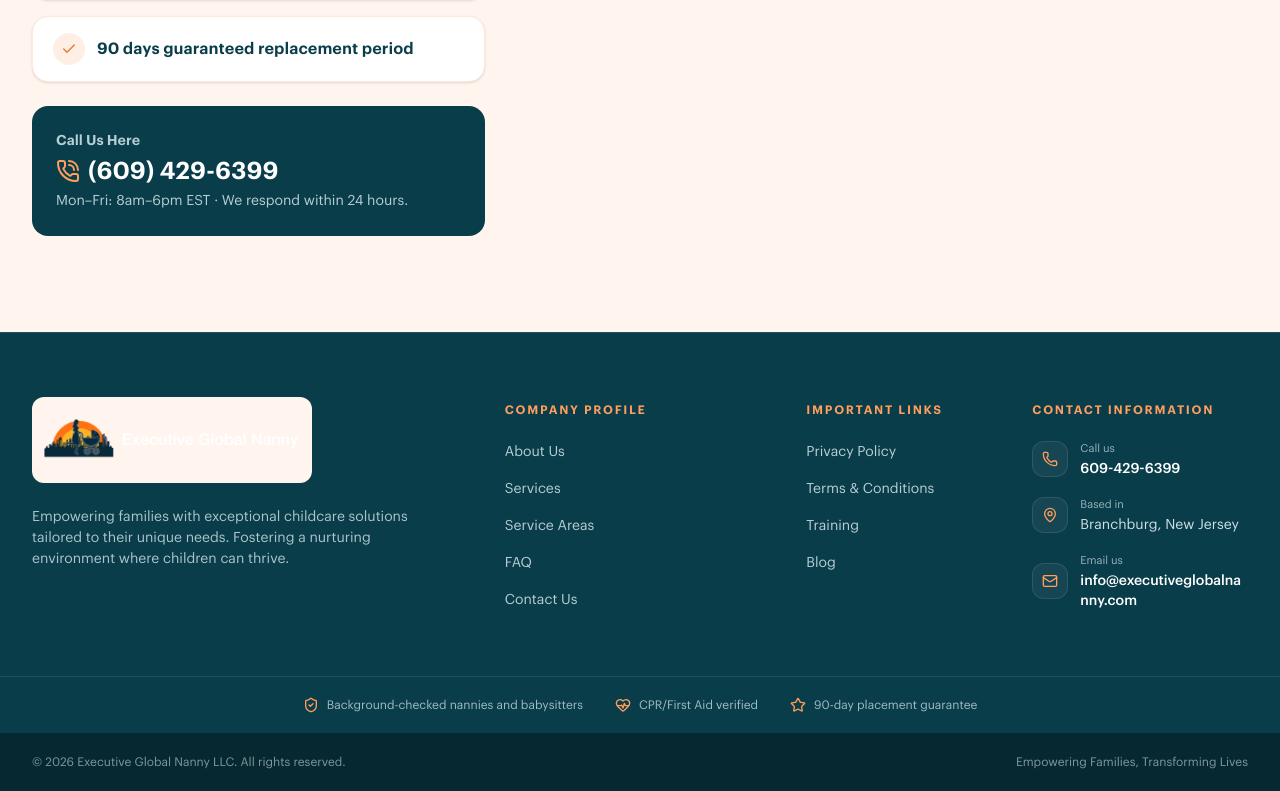
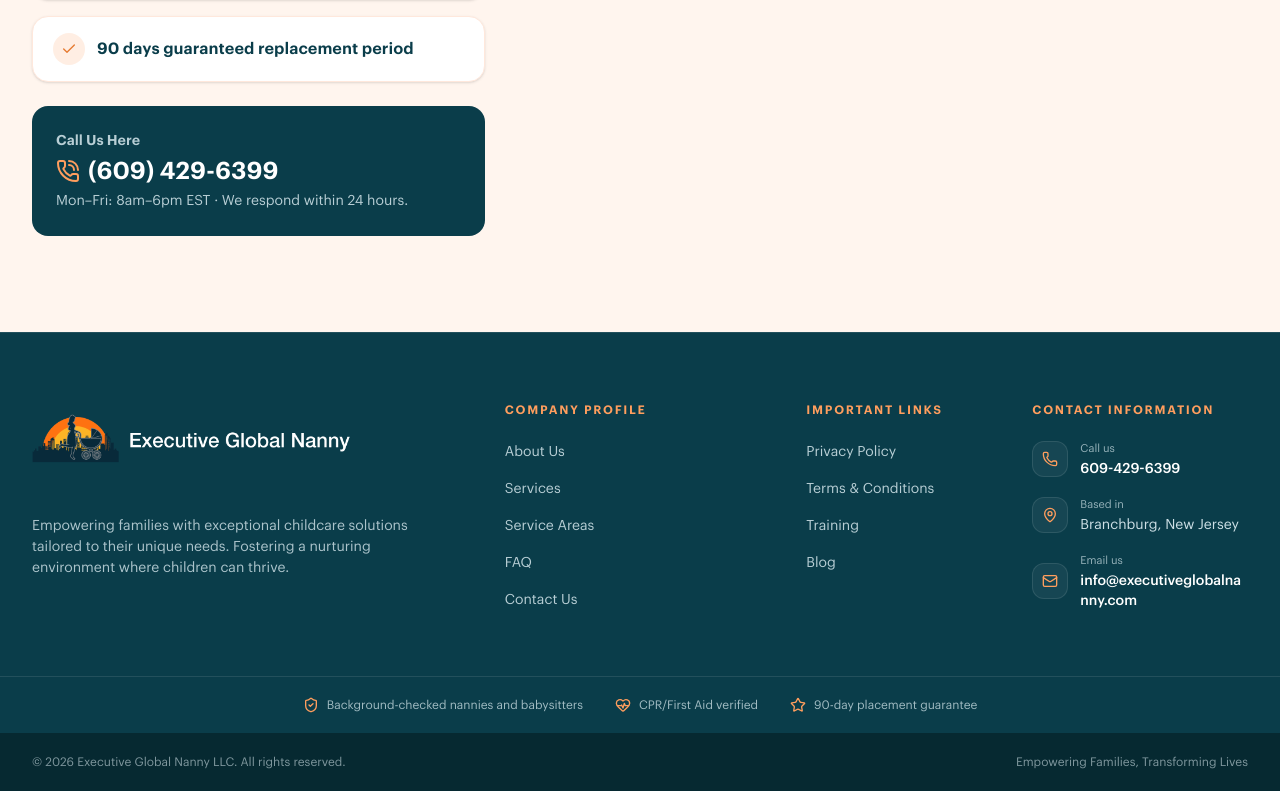
Before and after one commit to Phanero-Ph/Executive-Nanny-Global-USA, a Next.js app: page / in a window 1280 px wide. Shown: the part 9114-9905 px from the top of the page. Built offline with nearby package versions, Linux system fonts and the light colour scheme; no server answers.

Commit message:
Fix footer logo contrast and favicon

```diff
--- a/src/components/Footer.tsx
+++ b/src/components/Footer.tsx
@@ -24,8 +24,8 @@ export function Footer() {
     <footer id="site-footer" className="scroll-mt-20 border-t border-white/10 bg-ink-900 text-white">
       <div className="mx-auto grid max-w-7xl gap-12 px-5 py-14 sm:px-6 lg:grid-cols-[minmax(0,1.1fr)_minmax(0,2fr)] lg:gap-16 lg:px-8 lg:py-16">
         <div className="min-w-0">
-          <Link href="/" aria-label="Executive Global Nanny — home" className="inline-flex max-w-full items-center rounded-xl bg-cream-100 px-3 py-2 focus-visible:outline-2 focus-visible:outline-offset-4 focus-visible:outline-ember-400">
-            <Image src="/images/egn-reference/footer-logo.png" alt="Executive Global Nanny" width={880} height={240} className="h-auto w-64 max-w-full" />
+          <Link href="/" aria-label="Executive Global Nanny — home" className="inline-flex max-w-full items-center rounded-xl focus-visible:outline-2 focus-visible:outline-offset-4 focus-visible:outline-ember-400">
+            <Image src="/images/egn-reference/footer-logo.png" alt="Executive Global Nanny" width={880} height={240} className="h-auto w-[320px] max-w-full" />
           </Link>
           <p className="mt-6 max-w-sm text-sm leading-7 text-teal-mist/75">
             Empowering families with exceptional childcare solutions tailored to their unique needs. Fostering a nurturing environment where children can thrive.
```
Also changed, not shown: public/favicon.svg.
